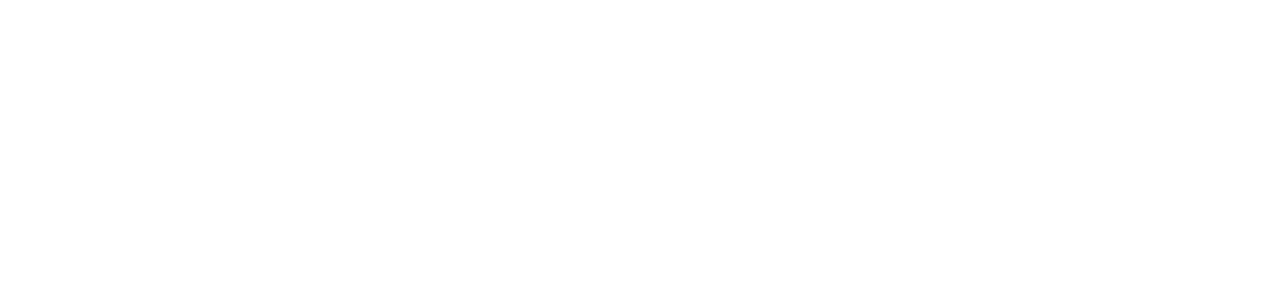
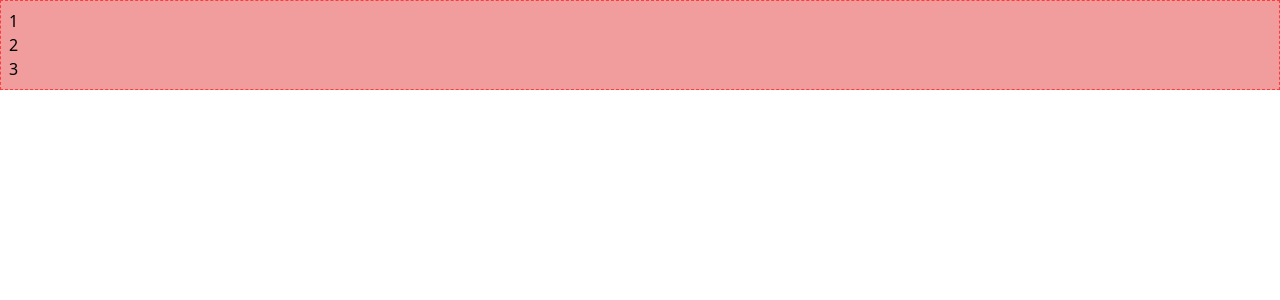
Before and after one commit to Der-Alex/vue-dragqueen, a Vue app: page / in a window 1280 px wide. Shown: the top 300 px of the page. Built offline with nearby package versions, Linux system fonts and the light colour scheme.

Commit message:
items movable. we have ghost items

```diff
--- a/src/App.vue
+++ b/src/App.vue
@@ -1,62 +1,22 @@
 <script setup lang="ts">
 import DragItem from "@/components/DragItem.vue";
 import DropContainer from "@/components/DropContainer.vue";
-import { useDragQueen } from "./composables/useDragQueen";
-
-const dq = useDragQueen();
-
-const nestedList = [
-  {
-    id: 1,
-    children: [
-      {
-        id: 11,
-        children: [],
-      },
-      {
-        id: 12,
-        children: [
-          {
-            id: 121,
-            children: [],
-          },
-          {
-            id: 122,
-            children: [],
-          },
-        ],
-      },
-      {
-        id: 13,
-        children: [],
-      },
-    ],
-  },
-  {
-    id: 2,
-    children: [
-      {
-        id: 21,
-        children: [],
-      },
-      {
-        id: 22,
-        children: [],
-      },
-    ],
-  },
-];
 </script>
 
 <template>
-  <div class="w-full h-svh" @pointermove="dq.onPointerMove">
+  <div class="app w-full">
     <DropContainer>
-      <DragItem />
+      <DragItem>1</DragItem>
+      <DragItem>2</DragItem>
+      <DragItem>3</DragItem>
     </DropContainer>
   </div>
 </template>
 
 <style>
+.app {
+  height: 5000px;
+}
 .list-move, /* apply transition to moving elements */
 .list-enter-active,
 .list-leave-active {
--- a/src/components/DragItem.vue
+++ b/src/components/DragItem.vue
@@ -1,21 +1,117 @@
 <script setup lang="ts">
-import { defineProps, defineEmits } from "vue";
-import { useDragQueen } from "@/composables/useDragQueen";
+import { defineProps, defineEmits, ref, computed, onMounted } from "vue";
+import GhostItem from "./GhostItem.vue";
 
 defineProps({});
 defineEmits([]);
+const dragItem = ref<HTMLElement | null>(null);
+const isDragging = ref(false);
+const classList = ref<string[]>([]);
+const pointerX = ref<number>(0);
+const pointerY = ref<number>(0);
+const clickPosX = ref<number>(0);
+const clickPosY = ref<number>(0);
+const itemSize = ref<{ width: number; height: number }>({
+  width: 0,
+  height: 0,
+});
 
-const dq = useDragQueen();
+const body = ref<HTMLElement | null>(null);
+
+const itemData = computed(() => {
+  if (!dragItem.value) {
+    return "";
+  }
+
+  return `t: ${pointerX.value}px | l: ${pointerY.value}px`;
+});
+
+const onPointerDown = (evt: PointerEvent) => {
+  if (!body.value) {
+    return false;
+  }
+
+  isDragging.value = true;
+  const target = evt.target as HTMLElement;
+  const rect = target.getBoundingClientRect();
+  itemSize.value = { width: rect.width, height: rect.height };
+  clickPosX.value = evt.clientX - rect.left;
+  clickPosY.value = evt.clientY - rect.top;
+
+  const bodyRect = body.value.getBoundingClientRect();
+  const scrollTopPos = body.value.scrollTop;
+
+  pointerX.value = evt.clientX;
+  pointerY.value = evt.clientY - bodyRect.top + scrollTopPos;
+
+  if (!classList.value.includes("absolute")) {
+    classList.value.push("absolute");
+  }
+};
+
+const onPointerUp = (evt: PointerEvent) => {
+  isDragging.value = false;
+  const index = classList.value.indexOf("absolute");
+  classList.value.splice(index, 1);
+
+  if (!dragItem.value) {
+    return false;
+  }
+};
+
+const onPointerMove = (evt: PointerEvent) => {
+  if (!isDragging.value) {
+    return false;
+  }
+
+  if (!body.value) {
+    return false;
+  }
+
+  const bodyRect = body.value.getBoundingClientRect();
+  const scrollTopPos = body.value.scrollTop;
+
+  pointerX.value = evt.clientX;
+  pointerY.value = evt.clientY - bodyRect.top + scrollTopPos;
+};
+
+const moveStyles = () => {
+  if (!isDragging.value) {
+    return "";
+  }
+  if (!dragItem.value) {
+    return "";
+  }
+  let x = pointerX.value - clickPosX.value;
+  let y = pointerY.value - clickPosY.value;
+  if (x < 0) {
+    x = 0;
+  }
+  if (y < 0) {
+    y = 0;
+  }
+  return `top: ${y}px; left: ${x}px;`;
+};
+
+onMounted(() => {
+  body.value = document.body;
+  //body.addEventListener('scroll', onScroll);
+  body.value.addEventListener("pointermove", onPointerMove);
+  body.value.addEventListener("pointerup", onPointerUp);
+});
 </script>
 <template>
   <div
-    class="dq-drag-item p-2 border border-dashed border-green-400 rounded-lg w-max cursor-grab"
-    :class="[...dq.classList.value, { 'cursor-grabbing': dq.isDragging }]"
-    :style="dq.moveStyles()"
-    @pointerdown.prevent="dq.onPointerDown"
-    @pointerup.prevent="dq.onPointerUp"
+    class="dq-drag-item p-2 border border-dashed bg-green-300 border-green-400 rounded-lg w-max cursor-grab min-w-32 flex justify-center"
+    :class="[...classList, { 'cursor-grabbing': isDragging }]"
+    :style="moveStyles()"
+    @pointerdown.prevent="onPointerDown"
+    @pointerup.prevent="onPointerUp"
     ref="dragItem"
   >
-    {{ dq.itemData }}
+    <div class="pointer-events-none">
+      <slot />
+    </div>
   </div>
+  <GhostItem v-if="isDragging" :size="itemSize" />
 </template>
--- a/src/components/DropContainer.vue
+++ b/src/components/DropContainer.vue
@@ -5,4 +5,11 @@
     <slot />
   </div>
 </template>
-<style></style>
+<style>
+.dq-container {
+  position: relative;
+  background: rgba(230, 60, 60, 0.5);
+  padding: 0.5rem;
+  border: 1px dashed rgba(255, 60, 60, 1);
+}
+</style>
--- /dev/null
+++ b/src/components/GhostItem.vue
@@ -0,0 +1,15 @@
+<script setup lang="ts">
+import { defineProps } from "vue";
+defineProps({
+  size: {
+    type: Object as () => { width: number; height: number },
+    default: () => ({ width: 16, height: 128 }),
+  },
+});
+</script>
+<template>
+  <div
+    class="dq-ghost-item rounded-lg border border-dashed border-green-400"
+    :style="`width: ${size.width}px; height: ${size.height}px`"
+  ></div>
+</template>
--- a/src/composables/useDragQueen.ts
+++ b/src/composables/useDragQueen.ts
@@ -6,77 +6,4 @@
  * @module useDragQueen
  */
 
-import { ref, computed } from "vue";
-
-export const useDragQueen = () => {
-  const isDragging = ref(false);
-  const dragItem = ref(null);
-  const classList = ref<string[]>([]);
-  const pointerX = ref<number>(0);
-  const pointerY = ref<number>(0);
-
-  const itemData = computed(() => {
-    if (!dragItem.value) {
-      return "";
-    }
-
-    const rect = (dragItem.value as HTMLElement).getBoundingClientRect();
-    return `t: ${rect.top}px | l: ${rect.left}px`;
-  });
-
-  const onPointerDown = (evt: PointerEvent) => {
-    isDragging.value = true;
-  };
-
-  const onPointerUp = (evt: PointerEvent) => {
-    isDragging.value = false;
-    const index = classList.value.indexOf("absolute");
-    classList.value.splice(index, 1);
-
-    if (!dragItem.value) {
-      return false;
-    }
-  };
-
-  const onPointerMove = (evt: PointerEvent) => {
-    if (!isDragging.value) {
-      return false;
-    }
-    if (!classList.value.includes("absolute")) {
-      classList.value.push("absolute");
-    }
-    console.log(evt.clientX, evt.clientY);
-    pointerX.value = evt.clientX;
-    pointerY.value = evt.clientY;
-  };
-
-  const moveStyles = () => {
-    if (!isDragging.value) {
-      return "";
-    }
-    if (!dragItem.value) {
-      return "";
-    }
-    let x = pointerX.value - 10;
-    let y = pointerY.value - 10;
-    if (x < 0) {
-      x = 0;
-    }
-    if (y < 0) {
-      y = 0;
-    }
-    return `top: ${y}px; left: ${x}px;`;
-  };
-  return {
-    classList,
-    dragItem,
-    isDragging,
-    itemData,
-    moveStyles,
-    onPointerDown,
-    onPointerMove,
-    onPointerUp,
-    pointerX,
-    pointerY,
-  };
-};
+export const useDragQueen = () => {};
```
